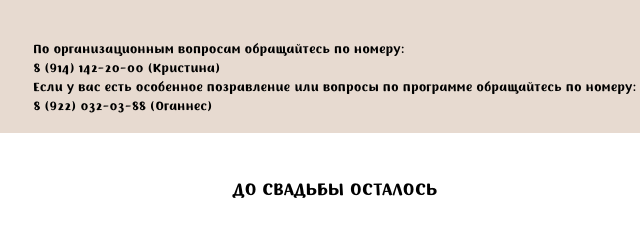
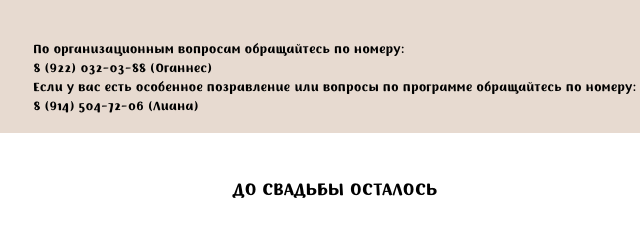
Before and after one commit to WiseKing5378/wedding-card, a plain HTML site: page index.html in a window 1280 px wide. Shown: the part 3113-3349 px from the top of the page, 305-945 px from the left. Drawn offline with Linux system fonts and the light colour scheme.

Commit message:
Update index.html

```diff
--- a/index.html
+++ b/index.html
@@ -102,9 +102,9 @@
             <div id="modal" >Ваша анкета успешно отправлена!</div>
             <div>
                 <p>По организационным вопросам обращайтесь по номеру:</p>
-                <p style="text-decoration: none; color: black;">8 (914) 142-20-00 (Кристина)</p>
+                <p style="text-decoration: none; color: black;">8 (922) 032-03-88 (Оганнес)</p>
                 <p>Если у вас есть особенное позравление или вопросы по программе обращайтесь по номеру:</p>
-                <p style="text-decoration: none; color: black;">8 (922) 032-03-88 (Оганнес)</p>
+                <p style="text-decoration: none; color: black;">8 (914) 504-72-06 (Лиана)</p>
             </div>
 
         </section>
```
